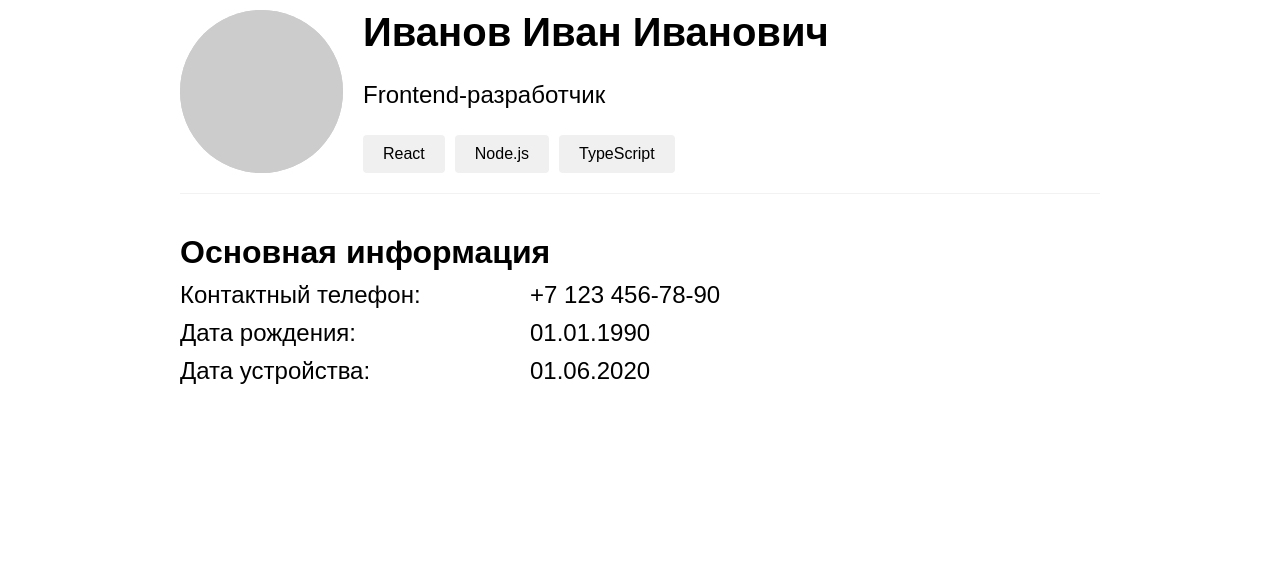
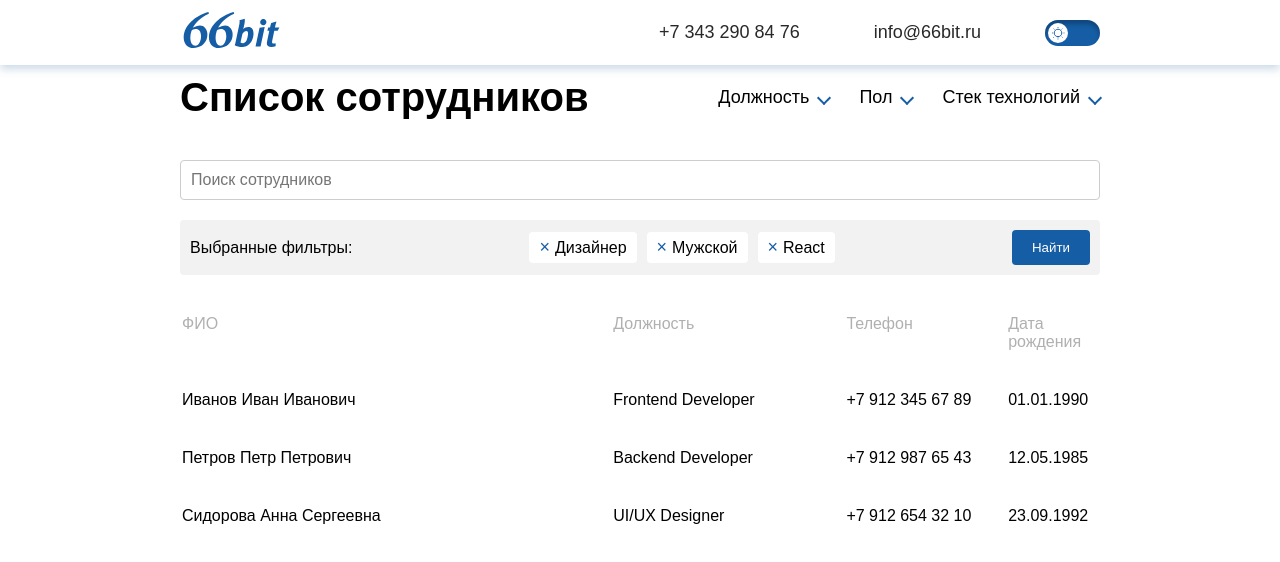
Before and after one commit to kuryuo/employee-directory, a React app: page / in a window 1280 px wide. Shown: the top 562 px of the page. Built offline with nearby package versions, Linux system fonts and the light colour scheme; the HTML template or start-up script is replaced by a standard one.

Commit message:
feat: add initial page structure with components

```diff
--- a/src/App.tsx
+++ b/src/App.tsx
@@ -1,14 +1,16 @@
+import { BrowserRouter as Router, Route, Routes } from 'react-router-dom';
 import './index.css';
-import Header from './components/Header/Header';
-import EmployeeList from './components/EmployeesList/EmployeesList';
-import Filters from './components/Filter/Filter';
-import EmployeeCard from './components/EmployeeCard/EmployeeCard';
+import EmployeeList from './pages/EmployeeList/EmployeeList';
+import EmployeeProfile from './pages/EmployeeProfile/EmployeeProfile';
 
 function App() {
   return (
-    <>
-      <EmployeeCard />
-    </>
+    <Router>
+      <Routes>
+        <Route path="/" element={<EmployeeList />} />
+        <Route path="/profile" element={<EmployeeProfile />} />
+      </Routes>
+    </Router>
   );
 }
 
--- a/src/components/EmployeeCard/EmployeeCard.module.css
+++ b/src/components/EmployeeCard/EmployeeCard.module.css
@@ -1,6 +1,7 @@
 .cardContainer {
     display: flex;
     flex-direction: column;
+    padding: 10px 180px;
   }
 
   .cardHeader {
--- a/src/components/EmployeesList/EmployeesList.module.css
+++ b/src/components/EmployeesList/EmployeesList.module.css
@@ -1,6 +1,7 @@
 .container {
     width: 100%;
     border-collapse: collapse;
+    padding: 10px 162px;
   }
 
   .headerRow, .dataRow {
--- a/src/components/Filter/Filter.module.css
+++ b/src/components/Filter/Filter.module.css
@@ -2,6 +2,7 @@
     display: flex;
     flex-direction: column;
     gap: 20px;
+    padding: 10px 180px;
   }
 
   .filtersContainer {
@@ -47,8 +48,12 @@
     color: var(--blue);
   }
 
-  .filter:hover .arrow {
+  .openArrow {
     transform: rotate(-135deg);
+  }
+
+  .filterTitle:hover {
+    color: initial;
   }
 
   .dropdown {
@@ -63,9 +68,10 @@
     box-sizing: border-box;
   }
 
-  .filter:hover .dropdown {
+  .dropdown.open {
     display: block;
   }
+
 
   label {
     display: flex;
@@ -107,7 +113,7 @@
   }
 
   .selectedFilter {
-    background-color: var(--blue-light);
+    background-color: white;
     padding: 5px 10px;
     border-radius: 4px;
     display: flex;
@@ -119,7 +125,7 @@
     border: none;
     color: var(--blue);
     font-size: 18px;
-    margin-left: 5px;
+    margin-right: 5px;
     cursor: pointer;
   }
 
--- a/src/components/Filter/Filter.tsx
+++ b/src/components/Filter/Filter.tsx
@@ -1,15 +1,31 @@
+import { useState } from 'react';
 import styles from './Filter.module.css';
 
 const Filters = () => {
+  const [openFilter, setOpenFilter] = useState<number | null>(null);
+
+  const toggleFilter = (index: number) => {
+    setOpenFilter(prevIndex => (prevIndex === index ? null : index));
+  };
+
   return (
     <div className={styles.pageContainer}>
       <div className={styles.filtersContainer}>
         <h1 className={styles.title}>Список сотрудников</h1>
         <div className={styles.filterWrapper}>
           <div className={styles.filter}>
-            <span className={styles.filterTitle}>Должность</span>
-            <div className={styles.arrow}></div>
-            <div className={styles.dropdown}>
+            <span
+              className={styles.filterTitle}
+              onClick={() => toggleFilter(0)}
+            >
+              Должность
+            </span>
+            <div
+              className={`${styles.arrow} ${openFilter === 0 ? styles.openArrow : ''}`}
+            ></div>
+            <div
+              className={`${styles.dropdown} ${openFilter === 0 ? styles.open : ''}`}
+            >
               <label>
                 Дизайнер <input type="checkbox" />
               </label>
@@ -32,9 +48,18 @@ const Filters = () => {
           </div>
 
           <div className={styles.filter}>
-            <span className={styles.filterTitle}>Пол</span>
-            <div className={styles.arrow}></div>
-            <div className={styles.dropdown}>
+            <span
+              className={styles.filterTitle}
+              onClick={() => toggleFilter(1)}
+            >
+              Пол
+            </span>
+            <div
+              className={`${styles.arrow} ${openFilter === 1 ? styles.openArrow : ''}`}
+            ></div>
+            <div
+              className={`${styles.dropdown} ${openFilter === 1 ? styles.open : ''}`}
+            >
               <label>
                 Женский <input type="checkbox" />
               </label>
@@ -45,9 +70,18 @@ const Filters = () => {
           </div>
 
           <div className={styles.filter}>
-            <span className={styles.filterTitle}>Стек технологий</span>
-            <div className={styles.arrow}></div>
-            <div className={styles.dropdown}>
+            <span
+              className={styles.filterTitle}
+              onClick={() => toggleFilter(2)}
+            >
+              Стек технологий
+            </span>
+            <div
+              className={`${styles.arrow} ${openFilter === 2 ? styles.openArrow : ''}`}
+            ></div>
+            <div
+              className={`${styles.dropdown} ${openFilter === 2 ? styles.open : ''}`}
+            >
               <label>
                 React <input type="checkbox" />
               </label>
@@ -77,16 +111,16 @@ const Filters = () => {
         <span>Выбранные фильтры:</span>
         <div className={styles.selectedFilters}>
           <div className={styles.selectedFilter}>
+          <button className={styles.removeFilterBtn}>×</button>
             <span>Дизайнер</span>
-            <button className={styles.removeFilterBtn}>×</button>
           </div>
           <div className={styles.selectedFilter}>
+          <button className={styles.removeFilterBtn}>×</button>
             <span>Мужской</span>
-            <button className={styles.removeFilterBtn}>×</button>
           </div>
           <div className={styles.selectedFilter}>
+          <button className={styles.removeFilterBtn}>×</button>
             <span>React</span>
-            <button className={styles.removeFilterBtn}>×</button>
           </div>
         </div>
         <button className={styles.searchBtn}>Найти</button>
--- a/src/components/Header/Header.module.css
+++ b/src/components/Header/Header.module.css
@@ -3,6 +3,7 @@
     justify-content: space-between;
     align-items: center;
     box-shadow: 0 4px 8px rgba(57, 113, 164, 0.25);
+    padding: 10px 180px;
   }
 
   .info {
--- a/src/index.css
+++ b/src/index.css
@@ -45,7 +45,6 @@ button {
 
 body {
   font-family: 'Raleway', sans-serif;
-  padding: 10px 180px;
 }
 
 input,
--- /dev/null
+++ b/src/pages/EmployeeList/EmployeeList.tsx
@@ -0,0 +1,15 @@
+import Header from '../../components/Header/Header';
+import Filters from '../../components/Filter/Filter';
+import EmployeeList from '../../components/EmployeesList/EmployeesList';
+
+const EmployeePage = () => {
+  return (
+    <div>
+      <Header />
+      <Filters />
+      <EmployeeList />
+    </div>
+  );
+};
+
+export default EmployeePage;
--- /dev/null
+++ b/src/pages/EmployeeProfile/EmployeeProfile.tsx
@@ -0,0 +1,13 @@
+import Header from '../../components/Header/Header';
+import EmployeeCard from '../../components/EmployeeCard/EmployeeCard';
+
+const EmployeeProfile = () => {
+  return (
+    <div>
+      <Header />
+        <EmployeeCard />
+    </div>
+  );
+};
+
+export default EmployeeProfile;
```
Also changed, not shown: src/api/employeeApi.ts (added, +13 -0 lines), src/api/employeesApi.ts (deleted).
